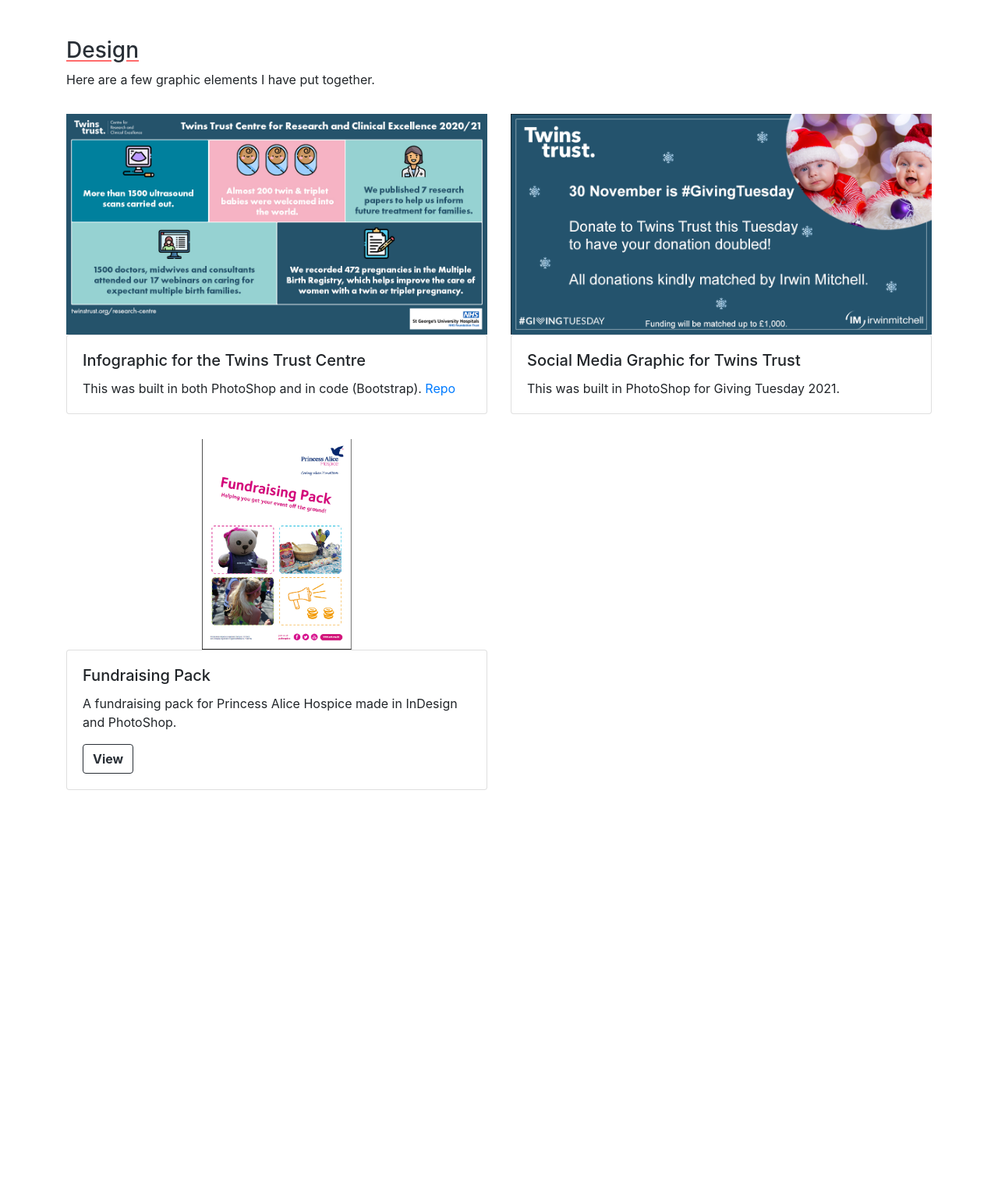
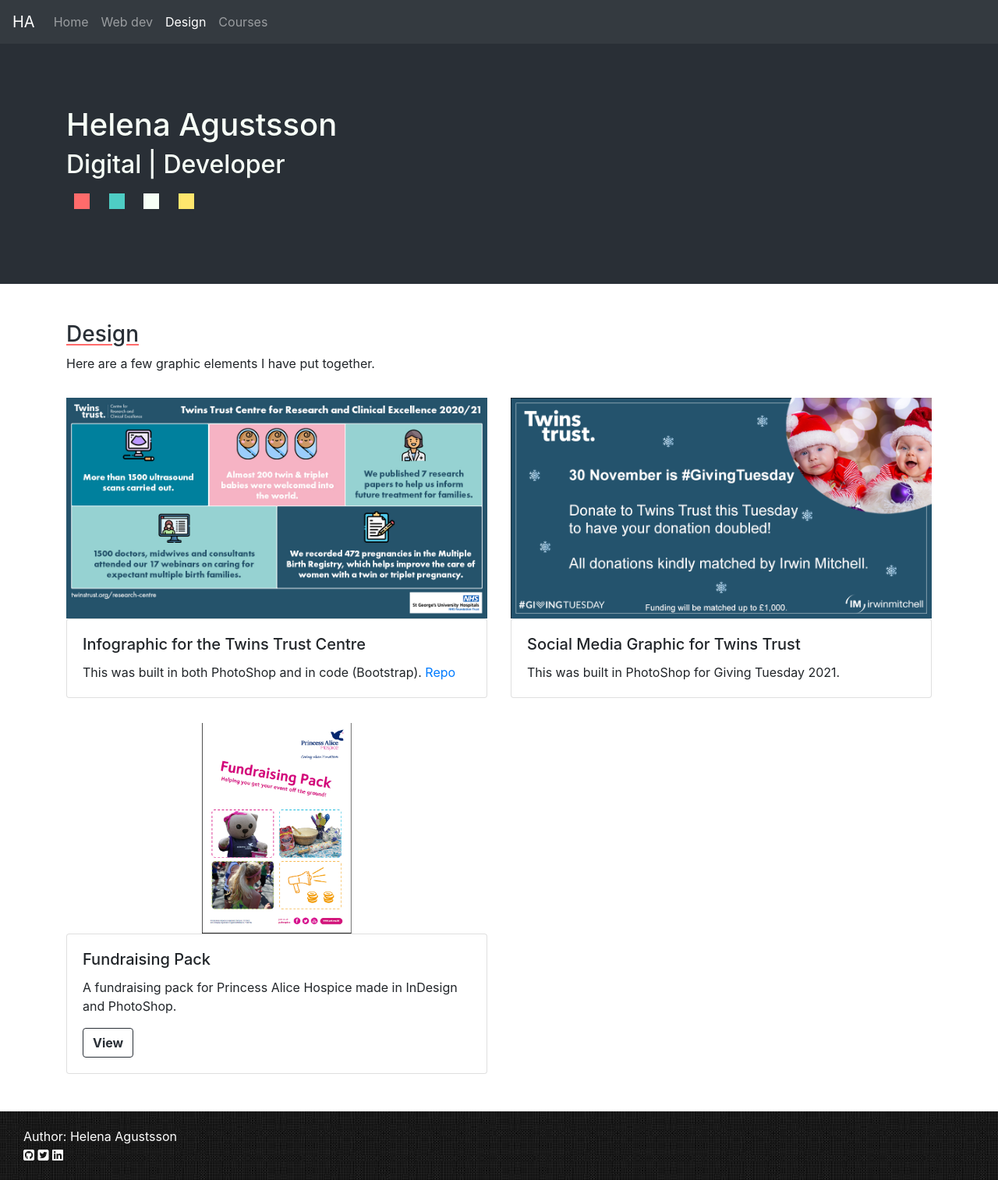
Before and after one commit to rachelaugust/rachelaugustacting, a plain HTML site: page design.html in a window 1280 px wide. Shown: the whole page at 78% size. Before the commit the page ends 1013 px from the top, so only its background shows below. Drawn offline with nearby package versions, Linux system fonts and the light colour scheme.

Commit message:
header and footer

```diff
--- a/design.html
+++ b/design.html
@@ -16,6 +16,30 @@
         <link rel="icon" href="images/logoHA.png">
     </head>
 <body>
+    <nav class="navbar navbar-expand-lg navbar-dark bg-dark">
+        <a class="navbar-brand" href="index.html">HA</a>
+        <button class="navbar-toggler" type="button" data-toggle="collapse" data-target="#navbarNavAltMarkup" aria-controls="navbarNavAltMarkup" aria-expanded="false" aria-label="Toggle navigation">
+          <span class="navbar-toggler-icon"></span>
+        </button>
+        <div class="collapse navbar-collapse" id="navbarNavAltMarkup">
+          <div class="navbar-nav">
+            <a class="nav-item nav-link" href="index.html">Home <span class="sr-only">(current)</span></a>
+            <a class="nav-item nav-link" href="dev-projects.html">Web dev</a>
+            <a class="nav-item nav-link active" href="design.html">Design</a>
+            <a class="nav-item nav-link" href="#">Courses</a>
+          </div>
+        </div>
+      </nav>
+    <header class="header cream metal-b">
+        <div class="container">
+            <h1>Helena Agustsson</h1>
+            <h2>Digital | Developer</h2>
+            <div class="square sweet-b"></div>
+            <div class="square teal-b"></div>
+            <div class="square mint-cream-b"></div>
+            <div class="square yellow-b"></div>
+        </div>
+    </header>
     <div class="container mt-5">
         <h3 class="metal">Design</h3>
         <div>
@@ -58,6 +82,21 @@
         </div>
     </div>
     </div>
+    <footer class="footer mt-5">
+        <div>Author: Helena Agustsson</div>
+        <div>
+            <a href="https://github.com/HelenaAgustsson" target="_blank">
+                <i class="fab fa-github-square social"></i>
+            </a>
+            <a href="https://twitter.com/helena_f_august" target="_blank">
+                <i class="fab fa-twitter-square social"></i>
+            </a>
+            <a href="https://www.linkedin.com/in/helena-agustsson-dev/" target="_blank">
+                <i class="fab fa-linkedin social"></i>
+            </a>
+        </div>
+
+    </footer>
 
 </body>
 </html>
```
Also changed, not shown: dev-projects.html (+18 -2 lines), index.html (+19 -19 lines).
